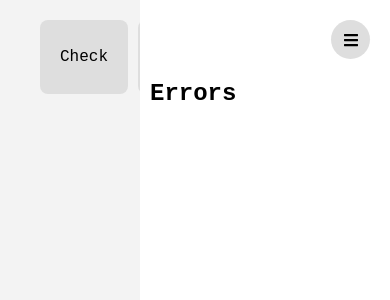
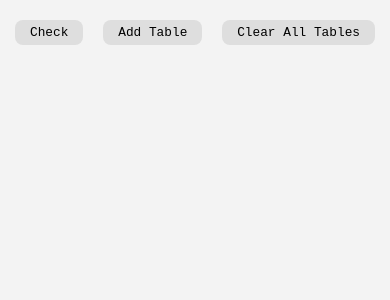
Before and after one commit to kristof1345/table_prog_vite, a React (Vite) app: page / in a window 390 px wide. Shown: the top 300 px of the page. Built offline with nearby package versions, Linux system fonts and the light colour scheme.

Commit message:
mobile_styles

```diff
--- a/src/index.css
+++ b/src/index.css
@@ -245,3 +245,47 @@ body::-webkit-scrollbar {
   display: flex;
   gap: 10px;
 }
+
+@media (max-width: 500px) {
+  /* ::-webkit-scrollbar {
+    display: none;
+  } */
+
+  #toggle-button {
+    display: none;
+  }
+
+  #side-nav {
+    display: none;
+  }
+
+  body {
+    padding: 20px 15px 0px 15px !important;
+  }
+
+  .site-functions {
+    justify-content: space-between;
+  }
+
+  #add_tables,
+  #check,
+  #clear_all_tables {
+    padding: 5px 15px;
+    font-size: 0.8rem;
+  }
+
+  .boxes {
+    padding-top: 15px;
+    overflow-x: scroll;
+    min-height: 91vh;
+  }
+
+  .cell {
+    font-size: 15px;
+    padding: 5px 2px;
+  }
+
+  .box {
+    width: 450px;
+  }
+}
```
